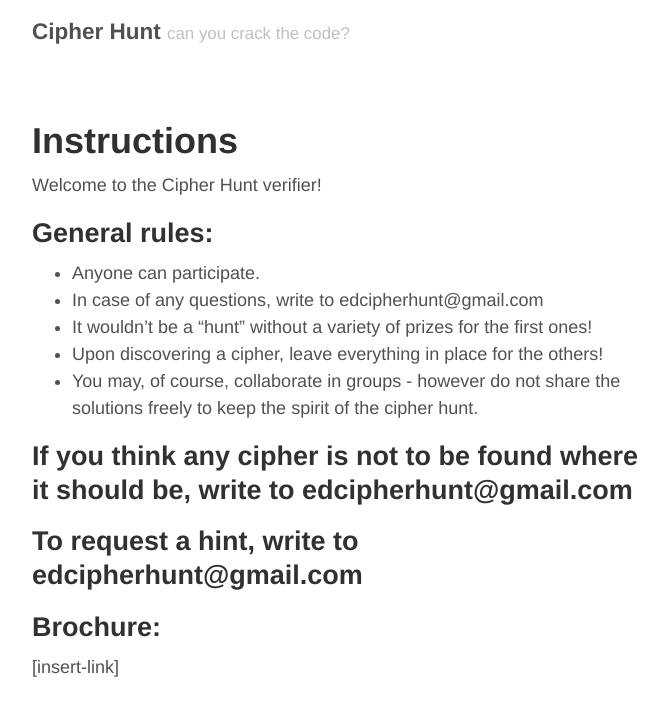
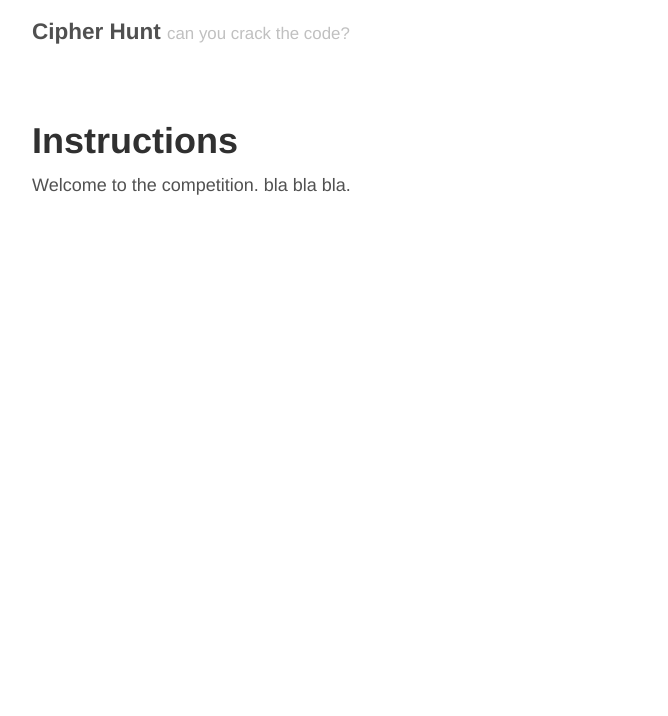
Before and after one commit to lcapkovic/crypto, a Jekyll site: the page built from _posts/2013-12-01-welcome.md, in a window 1280 px wide. Shown: the top 716 px of the page, without its empty margins (293-961 px from the left). Built offline with Jekyll 4.4.1, drawn with Linux system fonts in a browser that asks for light colours.

Commit message:
roll back

```diff
--- a/_posts/2013-12-01-welcome.md
+++ b/_posts/2013-12-01-welcome.md
@@ -3,18 +3,4 @@ layout: post
 title: Instructions
 permalink: welcome
 ---
-Welcome to the Cipher Hunt verifier!
-
-## General rules:
-  * Anyone can participate.
-  * In case of any questions, write to edcipherhunt@gmail.com
-  * It wouldn't be a "hunt" without a variety of prizes for the first ones!
-  * Upon discovering a cipher, leave everything in place for the others!
-  * You may, of course, collaborate in groups - however do not share the solutions freely to keep the spirit of the cipher hunt.
-
-## If you think any cipher is not to be found where it should be, write to edcipherhunt@gmail.com
-
-## To request a hint, write to edcipherhunt@gmail.com
-
-## Brochure:
-[insert-link]
+Welcome to the competition. bla bla bla.
```
